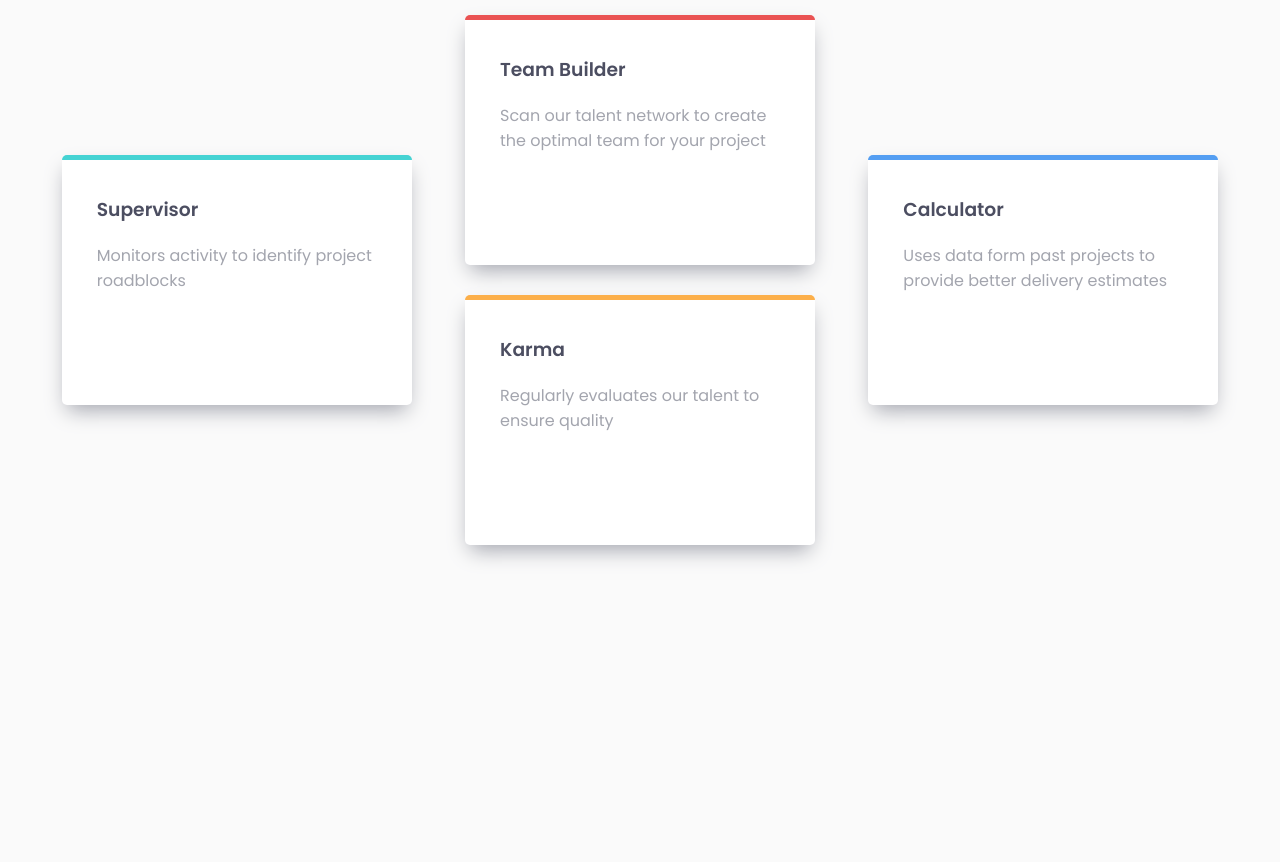
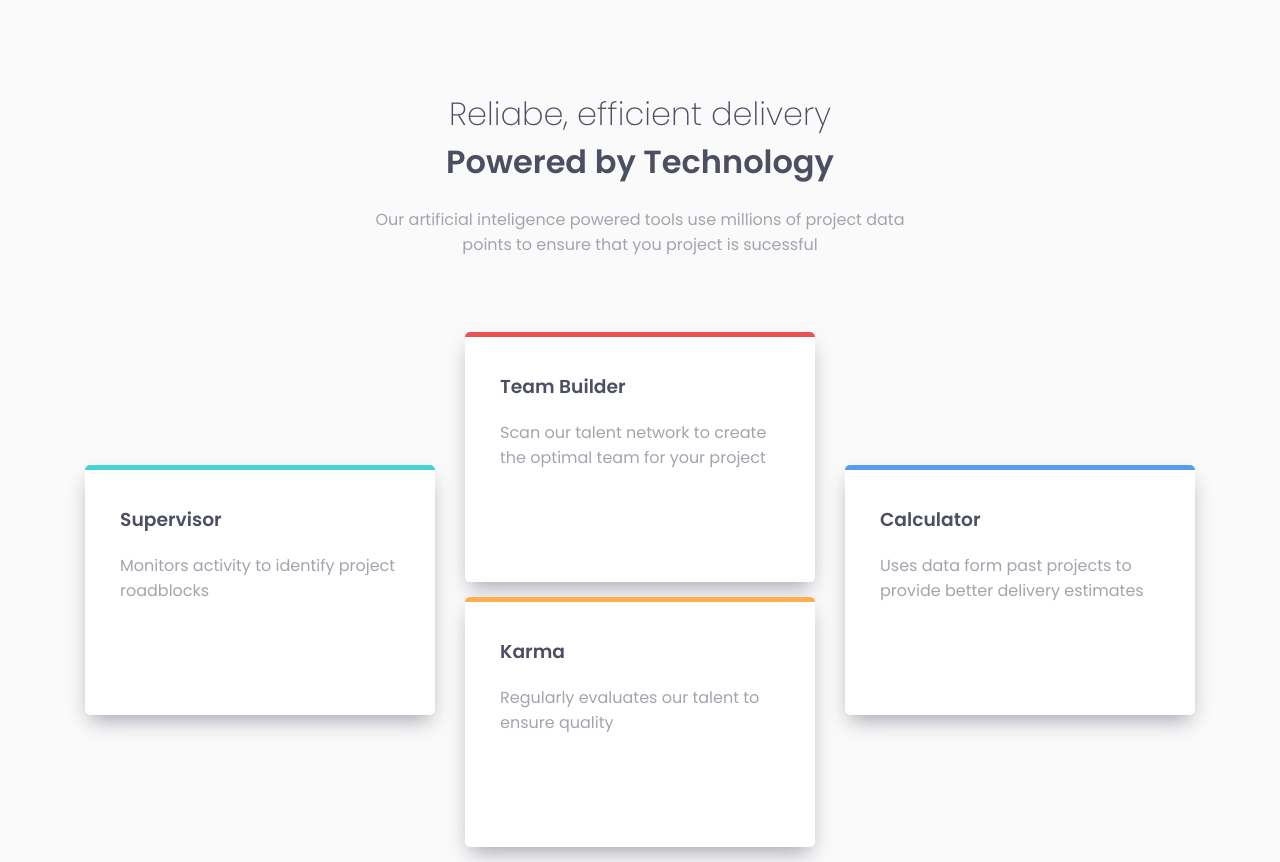
Before and after one commit to KaioDelmondes/FrontWeb, a plain HTML site: page Iniciante/four-card-feature-section-master/index.html in a window 1280 px wide. Before the commit the page ends 800 px from the top, so only its background shows below. Drawn offline with Linux system fonts and the light colour scheme.

Commit message:
Correção na sobreutilização de elementos flex. Falta inserir as imagens e a adaptação para telas menores

```diff
--- a/Iniciante/four-card-feature-section-master/index.html
+++ b/Iniciante/four-card-feature-section-master/index.html
@@ -14,9 +14,22 @@
 </head>
 <body>
 
+  <header>
+    <h1>
+      Reliabe, efficient delivery <br>
+      Powered by Technology
+    </h1>
+    <p>
+      Our artificial inteligence powered tools use millions of project data <br>
+      points to ensure that you project is sucessful
+    </p>
+  </header>
+
+  <main>
+
     <div class="wrapper">
 
-    <div id="left-container" class="container">
+      <div class="container">
 
         <div class="card cyan-border">
           <h3>Supervisor</h3>
@@ -25,7 +38,7 @@
 
       </div>
 
-    <div id="mid-container" class="container">
+      <div class="container">
 
         <div class="card red-border">
           <h3>Team Builder</h3>
@@ -39,7 +52,7 @@
 
       </div>
 
-    <div id="right-container" class="container">
+      <div class="container">
         <div class="card purple-border">
           <h3>Calculator</h3>
           <p>Uses data form past projects to provide better delivery estimates</p>
@@ -48,5 +61,7 @@
 
     </div>
 
+  </main>
+
 </body>
 </html>
--- a/Iniciante/four-card-feature-section-master/style.css
+++ b/Iniciante/four-card-feature-section-master/style.css
@@ -7,6 +7,19 @@ body {
     margin: 0;
     padding: 0;
     background-color: hsl(0, 0%, 98%);
+}
+
+header {
+    text-align: center;
+    margin: 90px 0px 60px 0px;
+}
+
+h1 {
+    color: hsl(234, 12%, 34%);
+    font-weight: 600;
+}
+h1::first-line {
+    font-weight: 200;
 }
 
 h3 {
@@ -19,26 +32,13 @@ p {
 
 .wrapper {
     display: flex;
-    flex-wrap: wrap;
+    flex-flow: row wrap;
+    margin: auto;
+    max-width: fit-content;
 }
 
 .container {
-    flex: 1;
-    display: flex;
-    flex-wrap: wrap;
-    align-items: center;
-}
-
-#left-container {
-    flex-direction: row-reverse;
-}
-
-#mid-container {
-    justify-content: center;
-}
-
-#right-container {
-
+    align-self: center;
 }
 
 .card {
@@ -80,4 +80,12 @@ hsl(212, 86%, 64%) - Azul
 hsl(234, 12%, 34%) - Azul muito escuro
 hsl(229, 6%, 66%) - Cinza escuro
 hsl(0, 0%, 98%) - Cinza claro
+
+
+.container {
+    flex: 1;
+    display: flex;
+    flex-wrap: wrap;
+    align-items: center;
+}
  */
```
Lines whose indentation alone changed are shown as unchanged.
